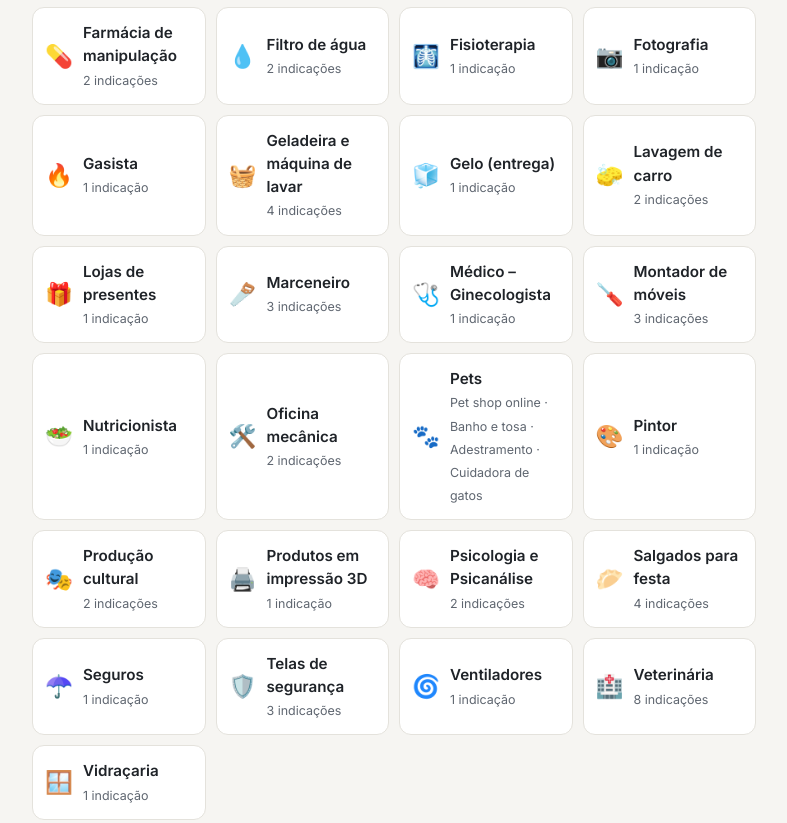
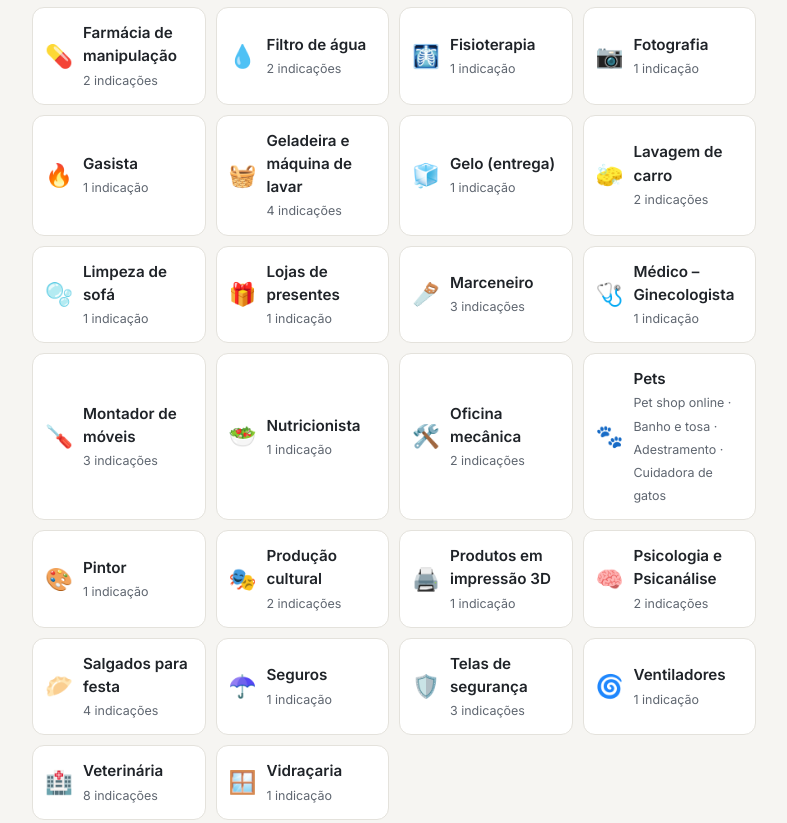
Before and after one commit to indicacoes-silverapple/indicacoes-silverapple.github.io, a plain HTML site: page index.html in a window 1280 px wide. Shown: the part 877-1700 px from the top of the page, without its empty margins (246-1033 px from the left). Drawn offline with Linux system fonts and the light colour scheme.

Commit message:
Limpeza de sofá: Marcos
Co-Authored-By: Claude Opus 5.5 <noreply@anthropic.com>
Claude-Session: https://claude.ai/code/session_01Tq5GVdmgaGFHq4TW6S52o2

```diff
--- a/index.html
+++ b/index.html
@@ -128,7 +128,8 @@ const CATEGORIAS = [
   {"id": "estofador", "titulo": "Estofador de sofá", "icone": "🛋️", "busca": "estofador estofados estofado sofá sofas sofa poltrona poltronas cadeira cadeiras reforma reformar tecido revestimento espuma almofada almofadas couro", "itens": [{"nome": "Francisco", "tel": "(21) 97585-2055", "wa": "5521975852055"}, {"nome": "Nedson", "tel": "(21) 96499-3940", "wa": "5521964993940"}]},
   {"id": "ventiladores", "titulo": "Ventiladores", "icone": "🌀", "busca": "ventilador ventiladores ventilador de teto teto instalação instalar manutenção conserto barulho lustre calor climatização", "itens": [{"nome": "Ventipress Recreio", "tel": "(21) 97010-1991", "wa": "5521970101991", "site": "https://www.ventipress.com.br", "obs": "Instalação e manutenção de ventiladores"}]},
   {"id": "farmacia-manipulacao", "titulo": "Farmácia de manipulação", "icone": "💊", "busca": "farmácia farmacia manipulação manipulacao manipulado manipulados remédio remédios medicamento medicamentos fórmula fórmulas receita suplemento suplementos vitamina vitaminas cápsula cápsulas", "itens": [{"nome": "Évora Farmácia de Manipulação", "tel": "0800 123 8672", "wa": "558001238672"}, {"nome": "Farmácia de Manipulação Caminhoá", "tel": "(21) 98555-4926", "wa": "5521985554926", "obs": "Telefone fixo: (21) 2221-5369"}]},
-  {"id": "churrasqueiro", "titulo": "Churrasqueiro", "icone": "🍖", "busca": "churrasco churrasqueiro churrasqueira carne carnes festa festas evento eventos aniversário buffet grelha assado", "itens": [{"nome": "Bete", "tel": "(21) 96438-8144", "wa": "5521964388144"}, {"nome": "Gabriel Simeão", "tel": "(21) 99455-1907", "wa": "5521994551907"}, {"nome": "Marquinho", "tel": "(21) 96541-2283", "wa": "5521965412283"}, {"nome": "RD Churrasco", "tel": "(21) 96433-5441", "wa": "5521964335441"}]}
+  {"id": "churrasqueiro", "titulo": "Churrasqueiro", "icone": "🍖", "busca": "churrasco churrasqueiro churrasqueira carne carnes festa festas evento eventos aniversário buffet grelha assado", "itens": [{"nome": "Bete", "tel": "(21) 96438-8144", "wa": "5521964388144"}, {"nome": "Gabriel Simeão", "tel": "(21) 99455-1907", "wa": "5521994551907"}, {"nome": "Marquinho", "tel": "(21) 96541-2283", "wa": "5521965412283"}, {"nome": "RD Churrasco", "tel": "(21) 96433-5441", "wa": "5521964335441"}]},
+  {"id": "limpeza-de-sofa", "titulo": "Limpeza de sofá", "icone": "🫧", "busca": "limpeza sofá sofa sofás estofado estofados higienização higienizacao lavagem lavar colchão colchões poltrona tapete tapetes cadeira cadeiras impermeabilização mancha manchas ácaro ácaros", "itens": [{"nome": "Marcos", "tel": "(21) 98214-7806", "wa": "5521982147806"}]}
 ];
 
 const capa = document.getElementById("capa");
```
